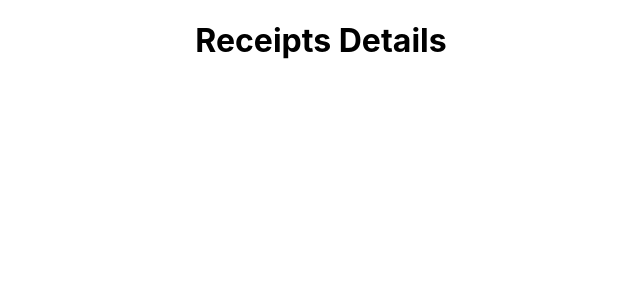
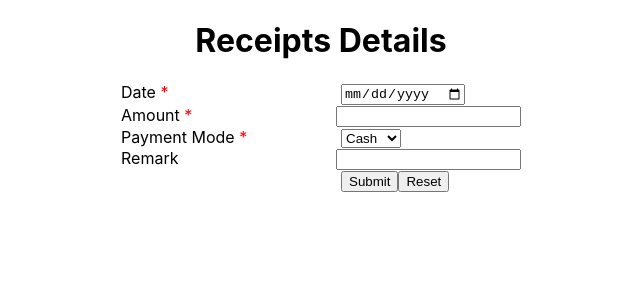
Before and after one commit to wdtahmid/test-task, a React (Create React App) app: page / in a window 1280 px wide. Shown: the top 300 px of the page, without its empty margins (319-959 px from the left). Built offline with nearby package versions, Linux system fonts and the light colour scheme.

Commit message:
Form created

```diff
--- a/src/App.js
+++ b/src/App.js
@@ -1,10 +1,12 @@
 import logo from './logo.svg';
 import './App.css';
+import Application from './Application/Application';
 
 function App() {
   return (
     <div className="App">
       <h1>Receipts Details</h1>
+      <Application />
     </div>
   );
 }
--- a/src/Application/Application.js
+++ b/src/Application/Application.js
@@ -3,8 +3,39 @@ import React from 'react';
 const Application = () => {
     return (
         <>
-            <div>
+            <div style={{ width: '400px', margin: '0 auto' }}>
+                <form action="" style={{ textAlign: 'left' }}>
+                    <div style={{ display: 'flex', gap: '20px' }}>
+                        <div style={{ width: '200px' }}>Date <span style={{ color: 'red' }}>*</span></div>
+                        <div><input type="date" name="date" id="" required /></div>
+                    </div>
+                    <div style={{ display: 'flex', gap: '20px' }}>
+                        <div style={{ width: '200px' }}>Amount <span style={{ color: 'red' }}>*</span></div>
+                        <div><input type="number" name="number" id="" required /></div>
+                    </div>
+                    <div style={{ display: 'flex', gap: '20px' }}>
+                        <div style={{ width: '200px' }}>Payment Mode <span style={{ color: 'red' }}>*</span></div>
+                        <div>
+                            <select name="payment_mode" id="">
+                                <option value="cash">Cash</option>
+                                <option value="check">Check</option>
+                            </select>
+                        </div>
+                    </div>
+                    <div style={{ display: 'flex', gap: '20px' }}>
+                        <div style={{ width: '200px' }}>Remark </div>
+                        <div><input type="text" name="reamrk" id="" /></div>
+                    </div>
+                    <div style={{ display: 'flex', gap: '20px' }}>
+                        <div style={{ width: '200px' }}></div>
+                        <div>
+                            <input type="submit" value="Submit" />
+                            <input type="reset" value="Reset" />
+                        </div>
+                    </div>
 
+
+                </form>
             </div>
         </>
     );
```
